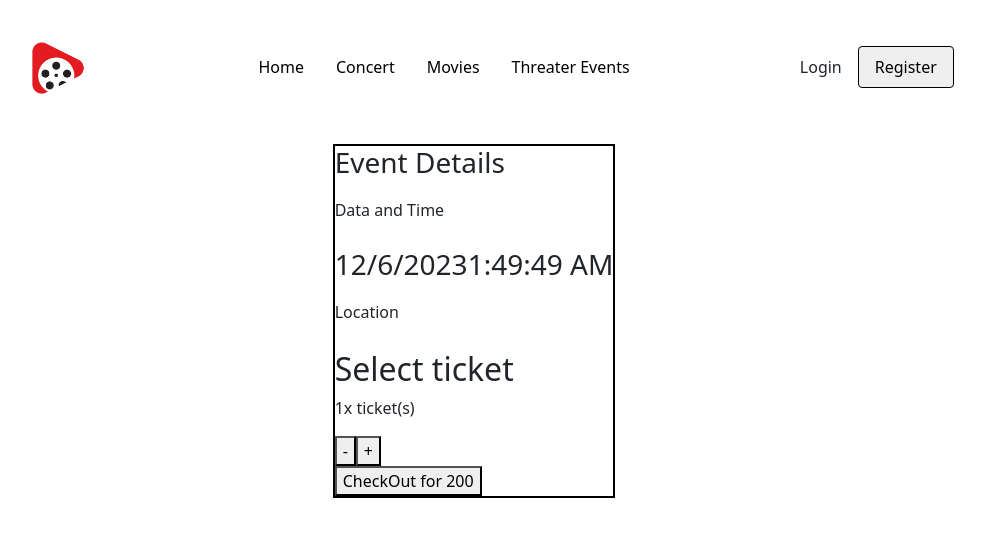
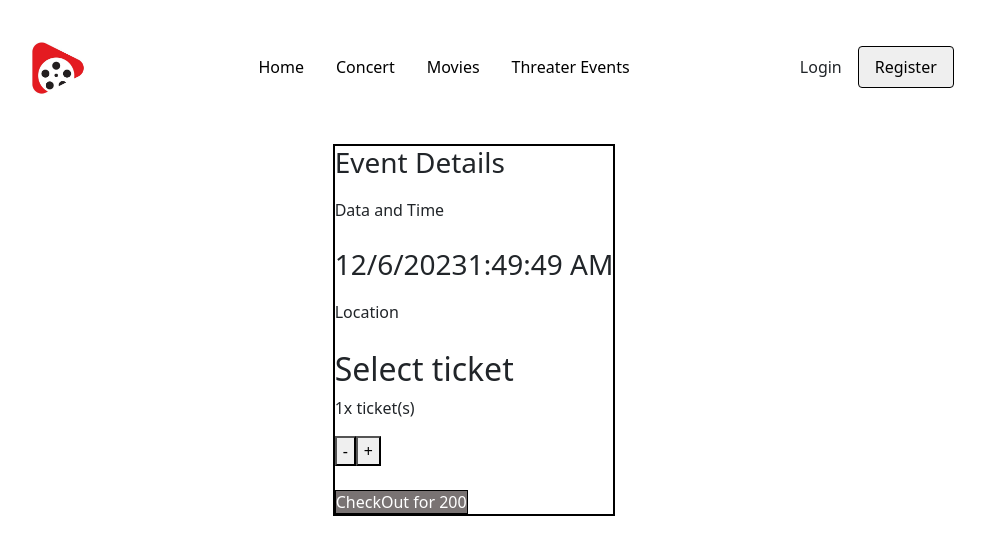
Before and after one commit to reshav1234/movie_app, a React (Vite) app: page /movie/1 in a window 1280 px wide. Shown: the top 554 px of the page, without its empty margins (166-1151 px from the left). Built offline with nearby package versions, Linux system fonts and the light colour scheme; no server answers.

Commit message:
README file created

```diff
--- a/src/Movie/MovieDetails.jsx
+++ b/src/Movie/MovieDetails.jsx
@@ -1,8 +1,10 @@
 
 import { useEffect, useState } from 'react';
 import { useParams } from 'react-router-dom';
+import { Link } from 'react-router-dom';
 
 import './movieDetails.css'
+import OrderForm from '../Confirmation/OrderForm';
 
 const MovieDetails = () => {
   const { id } = useParams();
@@ -56,8 +58,8 @@ const MovieDetails = () => {
                     <h2>Select ticket</h2>
                     <p>{ticketCount}x ticket(s)</p>
                     <button onClick = {handleDecrement}>-</button>
-                    <button onClick = {handleIncrement}>+</button><br />
-                    <button>CheckOut for {totalPrice}</button>
+                    <button onClick = {handleIncrement}>+</button><br /><br/>
+                    <Link to = "/orderForm" className = "redirect">CheckOut for {totalPrice}</Link>
                 </div>
             </div>
         </div>
--- a/src/Movie/movieDetails.css
+++ b/src/Movie/movieDetails.css
@@ -13,3 +13,11 @@
     flex-direction: column;
     gap:10px;
 }
+
+.redirect{
+    text-decoration: none;
+    border:1px solid black;
+    margin-top:10px;
+    background-color: rgb(121, 115, 115);
+    color:white
+}
```
Also changed, not shown: 1 other file (tests, documents, lock files or other folders).
